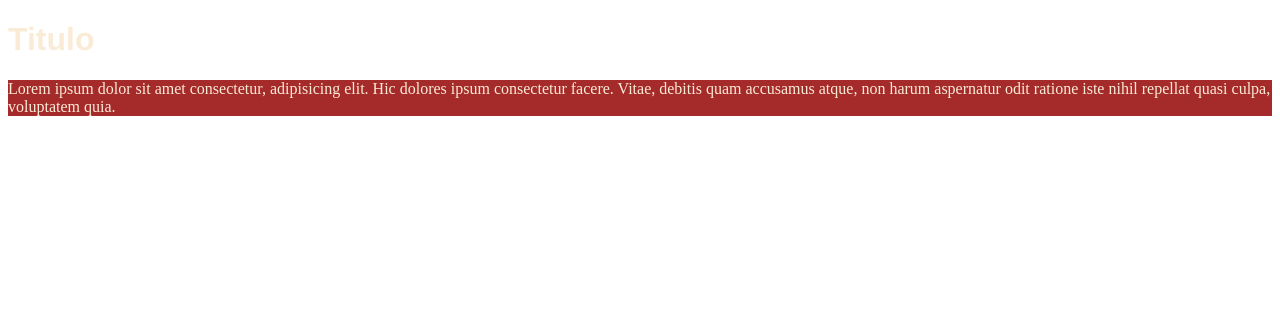
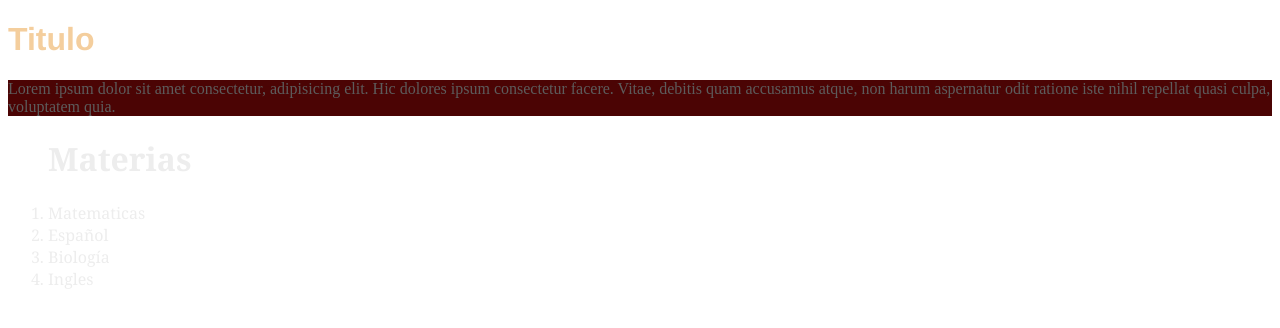
Before and after one commit to OsmelMdz/Repo-Osmel, a plain HTML site: page index.html in a window 1280 px wide. Drawn offline with Linux system fonts and the light colour scheme.

Commit message:
Nuevos Cambios

```diff
--- a/index.html
+++ b/index.html
@@ -10,5 +10,12 @@
 <body>
     <h1 class="titulo">Titulo</h1>
     <p class="parrafo">Lorem ipsum dolor sit amet consectetur, adipisicing elit. Hic dolores ipsum consectetur facere. Vitae, debitis quam accusamus atque, non harum aspernatur odit ratione iste nihil repellat quasi culpa, voluptatem quia.</p>
+    <ol>
+        <h1 class="lista">Materias</h1>
+        <li class="lista">Matematicas</li>
+        <li class="lista">Español</li>
+        <li class="lista">Biología</li>
+        <li class="lista">Ingles</li>
+    </ol>
 </body>
 </html>
--- a/style.css
+++ b/style.css
@@ -1,9 +1,18 @@
 .titulo{
-    color: antiquewhite;
+    color: rgb(244, 206, 157);
     font-family: 'Franklin Gothic Medium', 'Arial Narrow', Arial, sans-serif;
 }
 .parrafo{
     font-family: 'Times New Roman', Times, serif;
-    background-color: brown;
-    color: antiquewhite;
+    background-color: rgb(75, 4, 4);
+    color: rgb(93, 92, 92);
 }
+ol{
+    color: rgb(237, 237, 237);
+    position: relative;
+    width: min-content;
+    height: max-content;
+}
+.lista{
+    font-family: Cambria, Cochin, Georgia, Times, 'Times New Roman', serif;
+}
```
